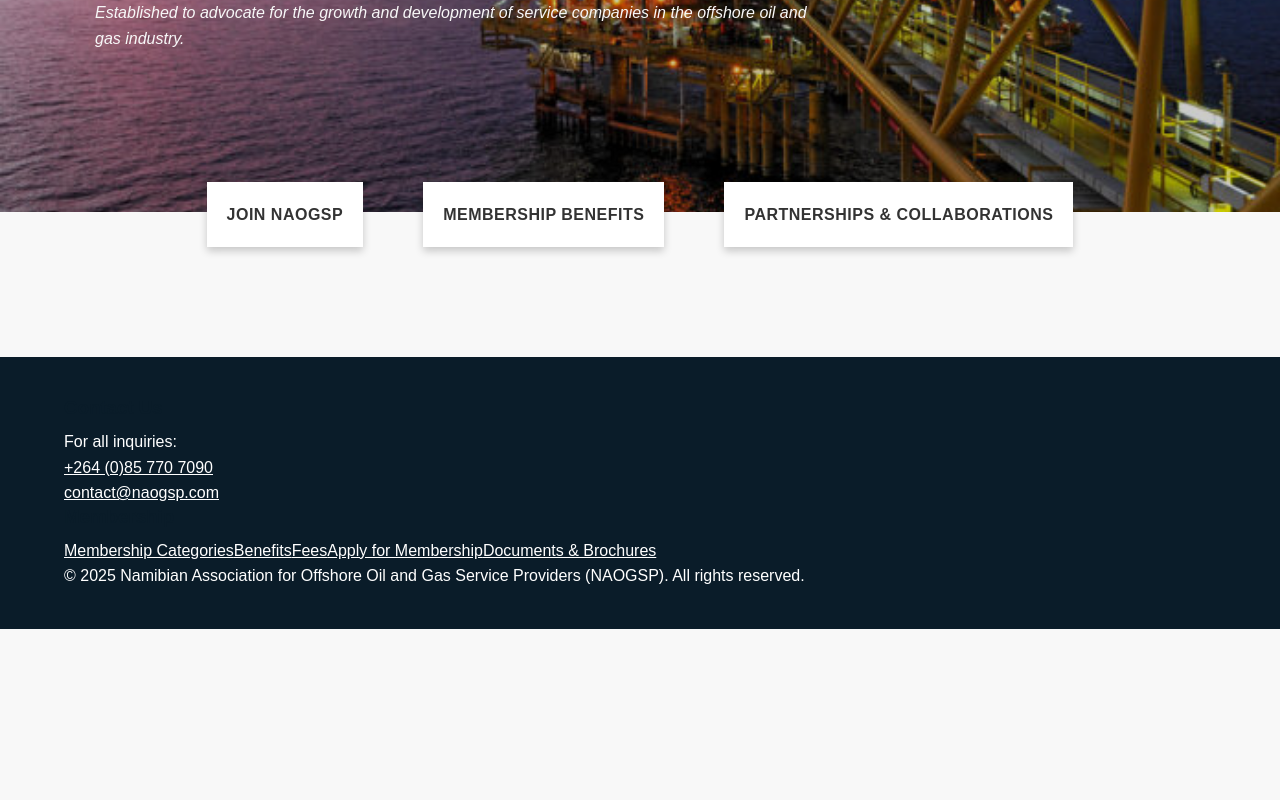
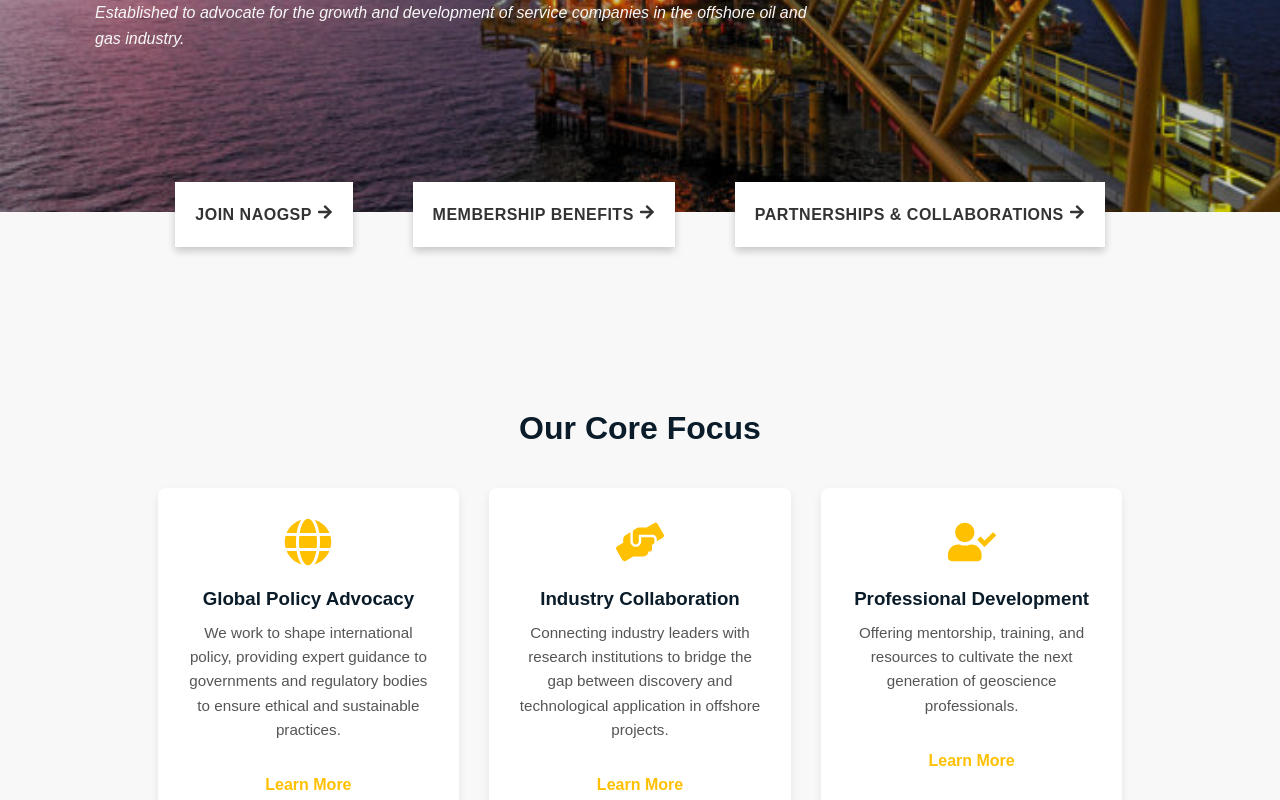
Before and after one commit to TiffanyNels/naogsp-website, a React (Vite) app: page / in a window 1280 px wide. Shown: the part 414-1214 px from the top of the page. Before the commit the page ends 1043 px from the top, so only its background shows below. Built offline with nearby package versions, Linux system fonts and the light colour scheme; no server answers; the database is empty.

Commit message:
feat: Updated Home page content and fixed mobile navigation swap

```diff
--- a/src/App.css
+++ b/src/App.css
@@ -12,7 +12,7 @@
   --font-family-primary: 'Arial', sans-serif;
   --header-height: 60px;
   /* Menu switch occurs when screen size is 1200px or less */
-  --desktop-breakpoint: 1200px;
+  --desktop-breakpoint: 900px;
 }
 
 /* --- 2. Global Reset and Typography --- */
@@ -106,13 +106,12 @@ main {
 
 /* Desktop Navigation */
 .main-nav {
-  display: flex;
   align-items: center;
 }
 
 .main-nav ul {
   list-style: none;
-  display: flex; /* Links side-by-side on desktop */
+  display: flex;
   margin: 0;
   padding: 0;
 }
@@ -258,6 +257,202 @@ main {
   letter-spacing: 0.5px;
 }
 
+/* --- Key Pillars Section Styling --- */
+
+.key-pillars-section {
+    padding: 60px 5%;
+    /* Use a light background color for contrast against white or dark sections */
+    background-color: var(--color-neutral-light);
+    text-align: center;
+}
+
+.key-pillars-section h2 {
+    font-size: 2em;
+    margin-bottom: 40px;
+    color: var(--color-primary-dark); /* Ensure heading is dark and readable */
+}
+
+.pillars-grid {
+    display: grid;
+    /* Responsive grid: columns adjust automatically, minimum size 280px */
+    grid-template-columns: repeat(auto-fit, minmax(280px, 1fr));
+    gap: 30px;
+    max-width: 1200px; /* Max width to contain the grid nicely */
+    margin: 0 auto;
+}
+
+.pillar-card {
+    background-color: var(--color-white);
+    padding: 30px;
+    border-radius: 8px;
+    box-shadow: 0 4px 10px rgba(0, 0, 0, 0.08); /* Subtle shadow for 3D effect */
+    transition: transform 0.3s, box-shadow 0.3s;
+    text-align: center;
+}
+
+.pillar-card:hover {
+    transform: translateY(-5px); /* Lift card slightly on hover */
+    box-shadow: 0 8px 15px rgba(0, 0, 0, 0.15); /* Enhanced shadow on hover */
+}
+
+.pillar-icon {
+    font-size: 3em;
+    color: var(--color-accent-yellow); /* Use the accent color for icons */
+    margin-bottom: 15px;
+}
+
+.pillar-card h3 {
+    color: var(--color-primary-dark);
+    margin-bottom: 10px;
+}
+
+.pillar-card p {
+    color: var(--color-text-light);
+    font-size: 0.95em;
+    margin-bottom: 15px;
+}
+
+.read-more-link {
+    display: inline-block;
+    margin-top: 15px;
+    color: var(--color-accent-yellow);
+    font-weight: bold;
+    text-decoration: none; /* Remove underline by default */
+    transition: color 0.3s;
+}
+
+.read-more-link:hover {
+    color: var(--color-primary-dark); /* Change color slightly on hover */
+}
+
+/* --- Responsive Adjustment --- */
+@media (max-width: 600px) {
+    .key-pillars-section {
+        padding: 40px 5%;
+    }
+    .pillars-grid {
+        gap: 20px;
+    }
+}
+
+/* --- Membership CTA Section Styling --- */
+
+.membership-cta-section {
+    padding: 80px 5%;
+    /* Dark background for high contrast and strong emphasis */
+    background-color: var(--color-primary-dark);
+    color: var(--color-white);
+    text-align: center;
+}
+
+.cta-content {
+    max-width: 700px;
+    margin: 0 auto;
+}
+
+.membership-cta-section h3 {
+    font-size: 2.5em;
+    margin-bottom: 15px;
+    /* Ensure heading color is explicitly white against the dark background */
+    color: var(--color-white);
+}
+
+.membership-cta-section p {
+    font-size: 1.2em;
+    margin-bottom: 30px;
+    opacity: 0.9;
+}
+
+/* Simplified CTA Button Styling */
+.cta-btn {
+    padding: 14px 30px;
+    font-size: 1em; /* Use standard font size */
+    font-weight: 600; /* Slightly bold text */
+}
+
+/* --- 5. Leadership/Directors Section Styling --- */
+
+.leadership-section {
+    padding: 60px 5%;
+    background-color: var(--color-white); /* Ensures a clean white background */
+    text-align: center;
+}
+
+.leadership-section h2 {
+    font-size: 2em;
+    color: var(--color-primary-dark);
+    margin-bottom: 10px;
+}
+
+.leadership-tagline {
+    font-size: 1.1em;
+    color: var(--color-text-light);
+    margin-bottom: 40px;
+}
+
+.directors-grid {
+    display: grid;
+    /* Creates a responsive grid: min 250px wide, max 1fr */
+    grid-template-columns: repeat(auto-fit, minmax(250px, 1fr));
+    gap: 30px;
+    max-width: 1200px;
+    margin: 0 auto;
+}
+
+.director-card {
+    text-align: center;
+    padding: 25px;
+    border-radius: 8px;
+    background-color: var(--color-neutral-light); /* Light background for the card */
+    box-shadow: 0 4px 8px rgba(0, 0, 0, 0.05); /* Subtle shadow for depth */
+}
+
+.director-photo {
+    width: 120px;
+    height: 120px;
+    /* Placeholder styling for the photo circle */
+    /* This style creates the circular placeholder with the yellow border */
+    background-color: var(--color-text-light);
+    border-radius: 50%;
+    margin: 0 auto 15px auto;
+    overflow: hidden;
+    /* Adds a thin, accent border, similar to the PDF visuals */
+    border: 3px solid var(--color-accent-yellow);
+
+    /* Center the placeholder text */
+    display: flex;
+    align-items: center;
+    justify-content: center;
+    color: var(--color-white);
+    font-size: 0.8em;
+}
+
+.director-card h3 {
+    font-size: 1.3em;
+    color: var(--color-primary-dark);
+    margin-bottom: 5px;
+}
+
+.director-title {
+    font-size: 0.95em;
+    color: var(--color-accent-yellow);
+    font-weight: bold;
+    margin-bottom: 10px;
+}
+
+.director-bio {
+    font-size: 0.9em;
+    color: var(--color-text-light);
+    min-height: 40px; /* Ensures all cards have a similar minimum height */
+}
+
+/* --- Responsive Adjustments for Small Screens --- */
+@media (max-width: 600px) {
+    .directors-grid {
+        grid-template-columns: 1fr; /* Stack cards vertically on very small screens */
+    }
+}
+
 /* --- 8. Founder's Quote Block Styling --- */
 .founder-quote-block {
     background-color: var(--color-section-dark);
@@ -279,57 +474,50 @@ main {
     margin-bottom: 60px;
 }
 
+/* --- Mobile Menu Behavior --- */
+@media (max-width: 1080px) {
 
-/* --- 10. MOBILE & TABLET RESPONSIVENESS (Screens <= 1200px) --- */
-
-@media (max-width: var(--desktop-breakpoint)) {
-
-  /* --- Global Adjustments --- */
-  main {
-    padding: 20px 3%;
+  /* 💡 Show the button on mobile */
+  .menu-toggle {
+    display: block;
+    position: absolute; /* Position relative to the header */
+    top: 15px;
+    right: 5%;
   }
 
-  /* --- Header / Navigation (Implementation of Hamburger) --- */
+  /* 💡 Header Stack for Mobile */
   .main-header {
-      position: static;
-      min-height: 60px;
-      /* Ensure logo and button are spaced out */
-      justify-content: space-between;
-      padding: 0 5%;
+    flex-direction: row; /* Keep logo and button aligned */
+    justify-content: space-between;
+    align-items: center;
+    position: relative; /* Needed for absolute positioning of button */
+    padding: 15px 5%;
+    min-height: 80px; /* Ensure space for the logo and button */
   }
 
-  .header-logo-image {
-    max-height: 40px;
-  }
-
-  /* 💡 SHOW the menu button for hamburger functionality */
-  .menu-toggle {
-    display: block;
-    position: relative; /* Keep it in the header flow */
-    z-index: 1001;
-  }
-
-  /* 💡 HIDE the desktop navigation by default */
+  /* 💡 Navigation Menu - Default Hidden State */
   .main-nav {
-    display: none;
+    display: none; /* Hide the menu by default */
     position: absolute;
-    top: 60px; /* Position below the header (adjust if min-height changes) */
+    top: 100%; /* Position right below the header */
     left: 0;
     width: 100%;
+    /* Use a solid background for contrast when open */
     background-color: var(--color-section-dark);
     box-shadow: 0 4px 8px rgba(0, 0, 0, 0.5);
     z-index: 999;
   }
 
-  /* 💡 SHOW menu when 'is-open' class is toggled by React */
+  /* 💡 Navigation Menu - Open State */
   .main-nav.is-open {
-    display: block;
+    display: block; /* Show menu when 'is-open' class is applied */
   }
 
-  /* Vertical stacking for the dropdown menu */
+  /* Stack menu items vertically when menu is open */
   .main-nav ul {
     flex-direction: column;
     padding: 20px 0;
+    list-style: none;
     text-align: center;
   }
 
@@ -345,111 +533,8 @@ main {
     border-bottom: none;
   }
 
-  /* --- Hero Section Adjustments --- */
+  /* Overrides for Hero Section due to header change */
   .hero-section-global {
-    margin-top: 0;
-    padding: 100px 5% 50px;
-    min-height: 400px;
-  }
-
-  .hero-section-global h1 {
-    font-size: 2.2rem;
-  }
-
-  /* --- Contact Page Grid --- */
-  .contact-grid-layout {
-    grid-template-columns: 1fr;
-  }
-
-  /* --- Button/Footer Adjustments --- */
-  .quick-links .btn {
-    display: block;
-    margin: 10px auto;
+      margin-top: 0; /* Ensure no negative margin pushes it up */
   }
 }
-
-/* src/App.css - Section 10: MOBILE & TABLET RESPONSIVENESS */
-
-@media (max-width: var(--desktop-breakpoint)) {
-
-  main {
-    padding: 20px 3%;
-  }
-
-  /* Reset header positioning for mobile menu overlap */
-  .main-header {
-      position: static;
-      min-height: 60px;
-      justify-content: space-between;
-      padding: 0 5%;
-      display: flex;
-  }
-
-  .menu-toggle {
-    display: block !important; /* Force button display */
-    position: relative;
-    z-index: 1001;
-  }
-
-  .header-logo-image {
-    max-height: 40px;
-  }
-
-  /* 💡 MOBILE: Show the hamburger button */
-  .menu-toggle {
-    display: block;
-    position: relative;
-    z-index: 1001;
-  }
-
-  /* 💡 MOBILE: Hide the desktop navigation by default */
-  .main-nav {
-    display: flex;
-    align-items: center;
-    position: absolute;
-    top: 60px;
-    left: 0;
-    width: 100%;
-    background-color: var(--color-section-dark);
-    box-shadow: 0 4px 8px rgba(0, 0, 0, 0.5);
-    z-index: 999;
-  }
-
-  /* 💡 MOBILE: Show menu when 'is-open' class is toggled by React */
-  .main-nav.is-open {
-    display: block;
-  }
-
-  .main-nav {
-    display: block;
-  }
-
-  /* Vertical stacking for the dropdown menu */
-  .main-nav ul {
-    display: block;
-    flex-direction: column;
-    padding: 20px 0;
-    text-align: center;
-  }
-
-  .main-nav li {
-    margin: 0;
-    border-bottom: 1px solid rgba(255, 255, 255, 0.1);
-  }
-
-  .main-nav a {
-    display: block;
-    padding: 15px 0;
-    width: 100%;
-    border-bottom: none;
-  }
-
-  /* ... (rest of mobile styles) ... */
-  .hero-section-global h1 {
-    font-size: 2.2rem;
-  }
-
-  .contact-grid-layout {
-    grid-template-columns: 1fr;
-  }
-}
--- a/src/components/Header.jsx
+++ b/src/components/Header.jsx
@@ -35,7 +35,7 @@ function Header() {
         aria-expanded={isMenuOpen}
         aria-controls="main-navigation"
       >
-       {isMenuOpen ? <FaTimes /> : <FaBars />}
+        {isMenuOpen ? '✕' : '☰'} {/* Icon Change */}
       </button>
 
       {/* 💡 Apply conditional class 'is-open' */}
--- a/src/components/Home.jsx
+++ b/src/components/Home.jsx
@@ -1,22 +1,132 @@
-// src/components/Home.jsx (FINAL FINAL VERSION)
+// src/components/Home.jsx
 import React from 'react';
+import { Link } from 'react-router-dom';
+import { FaArrowRight, FaHandsHelping, FaGlobe, FaUserCheck } from 'react-icons/fa';
 
-// The naogspInfo prop is still passed but currently not used in the render.
-// We keep it in case future home page content needs it.
 function Home() {
 
   return (
-    <section className="home-page-content">
-      {/* 💡 RETAINED: Only the Quick Access Buttons */}
+    <div className="home-page-container">
+
+      {/* 1. QUICK LINKS (Existing Buttons) */}
       <div className="quick-links">
-        <a href="/membership" className="btn primary">Join NAOGSP</a>
-        <a href="/membership#benefits" className="btn secondary">Membership Benefits</a>
-        <a href="/partnerships" className="btn tertiary">Partnerships & Collaborations</a>
+        <a href="/membership" className="btn primary">
+          <span className="btn-content">Join NAOGSP <FaArrowRight className="btn-icon" /></span>
+        </a>
+        <a href="/membership#benefits" className="btn secondary">
+          <span className="btn-content">Membership Benefits <FaArrowRight className="btn-icon" /></span>
+        </a>
+        <a href="/partnerships" className="btn tertiary">
+          <span className="btn-content">Partnerships & Collaborations <FaArrowRight className="btn-icon" /></span>
+        </a>
       </div>
 
-      {/* You can add any other content specific to the home page below the links here */}
+      {/* --- 2. KEY PILLARS PREVIEW --- */}
+      <section className="key-pillars-section">
+        <h2>Our Core Focus</h2>
+        <div className="pillars-grid">
 
-    </section>
+          <div className="pillar-card">
+            <FaGlobe className="pillar-icon" />
+            <h3>Global Policy Advocacy</h3>
+            <p>We work to shape international policy, providing expert guidance to governments and regulatory bodies to ensure ethical and sustainable practices.</p>
+            <Link to="/what-we-do" className="read-more-link">Learn More</Link>
+          </div>
+
+          <div className="pillar-card">
+            <FaHandsHelping className="pillar-icon" />
+            <h3>Industry Collaboration</h3>
+            <p>Connecting industry leaders with research institutions to bridge the gap between discovery and technological application in offshore projects.</p>
+            <Link to="/what-we-do" className="read-more-link">Learn More</Link>
+          </div>
+
+          <div className="pillar-card">
+            <FaUserCheck className="pillar-icon" />
+            <h3>Professional Development</h3>
+            <p>Offering mentorship, training, and resources to cultivate the next generation of geoscience professionals.</p>
+            <Link to="/what-we-do" className="read-more-link">Learn More</Link>
+          </div>
+
+        </div>
+      </section>
+
+      {/* --- 3. MEMBERSHIP CTA --- */}
+      <section className="membership-cta-section">
+          <div className="cta-content">
+              <h3>Ready to Join the Global Dialogue?</h3>
+              <p>Become a member today and gain access to exclusive research, policy updates, and a network of world-leading experts.</p>
+              <Link to="/membership" className="btn primary cta-btn">Apply for Membership</Link>
+          </div>
+      </section>
+
+      {/* --- 4. LEADERSHIP/DIRECTORS SECTION (Updated with PDF Names) --- */}
+      <section className="leadership-section">
+        <h2>Meet Our Directors</h2>
+        <p className="leadership-tagline">Guiding NAOGSP towards a future of sustainable global collaboration.</p>
+
+        <div className="directors-grid">
+
+          {/* Director Card 1 */}
+          <div className="director-card">
+            <div className="director-photo"></div>
+            <h3>Carl Pesat</h3>
+            <p className="director-title">Director (Placeholder Title)</p>
+            <p className="director-bio">Visionary leader focused on industry unification and growth.</p>
+          </div>
+
+          {/* Director Card 2 */}
+          <div className="director-card">
+            <div className="director-photo"></div>
+            <h3>Knowledge Ipinge</h3>
+            <p className="director-title">Director (Placeholder Title)</p>
+            <p className="director-bio">Specializing in policy engagement and stakeholder relations.</p>
+          </div>
+
+          {/* Director Card 3 */}
+          <div className="director-card">
+            <div className="director-photo"></div>
+            <h3>Jamie-Lee Nels</h3>
+            <p className="director-title">Director (Placeholder Title)</p>
+            <p className="director-bio">Expert in strategic communication and youth mentorship initiatives.</p>
+          </div>
+
+          {/* Director Card 4 */}
+          <div className="director-card">
+            <div className="director-photo"></div>
+            <h3>Patrick Sam</h3>
+            <p className="director-title">Director (Placeholder Title)</p>
+            <p className="director-bio">Driving safety standards and environmental stewardship programs.</p>
+          </div>
+
+          {/* Director Card 5 */}
+          <div className="director-card">
+            <div className="director-photo"></div>
+            <h3>Andrew Mathias</h3>
+            <p className="director-title">Director (Placeholder Title)</p>
+            <p className="director-bio">Focuses on technical collaboration and resource leveraging.</p>
+          </div>
+
+          {/* Director Card 6 */}
+          <div className="director-card">
+            <div className="director-photo"></div>
+            <h3>Danie Malherbe</h3>
+            <p className="director-title">Director (Placeholder Title)</p>
+            <p className="director-bio">Contributes expertise in financial planning and governance.</p>
+          </div>
+
+          {/* Director Card 7 */}
+          <div className="director-card">
+            <div className="director-photo"></div>
+            <h3>Salomo Hei</h3>
+            <p className="director-title">Director (Placeholder Title)</p>
+            <p className="director-bio">Leads efforts in local content development and capacity building.</p>
+          </div>
+
+
+        </div>
+      </section>
+
+    </div>
   );
 }
 
```
